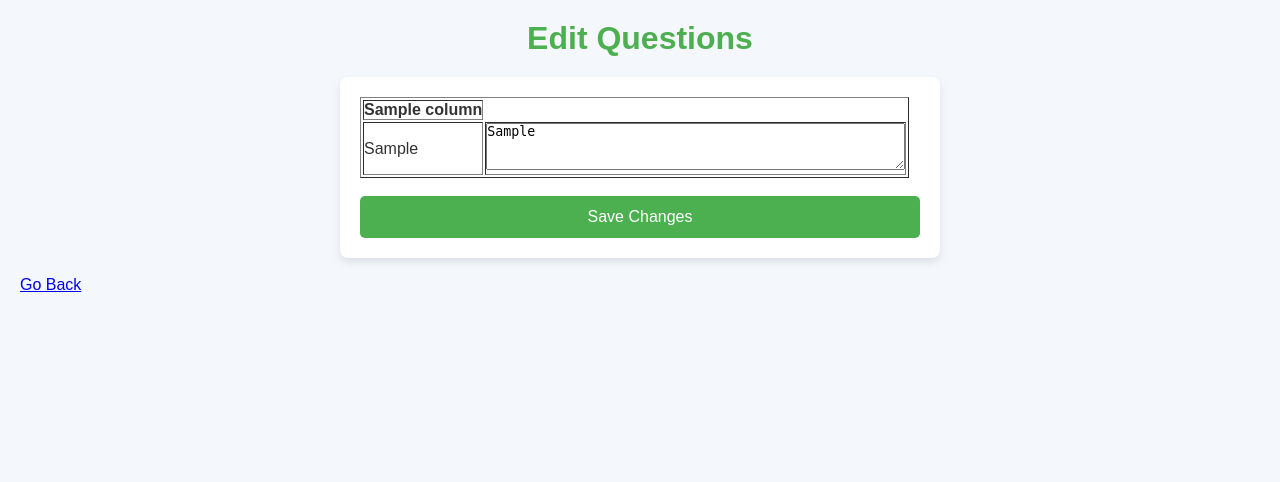
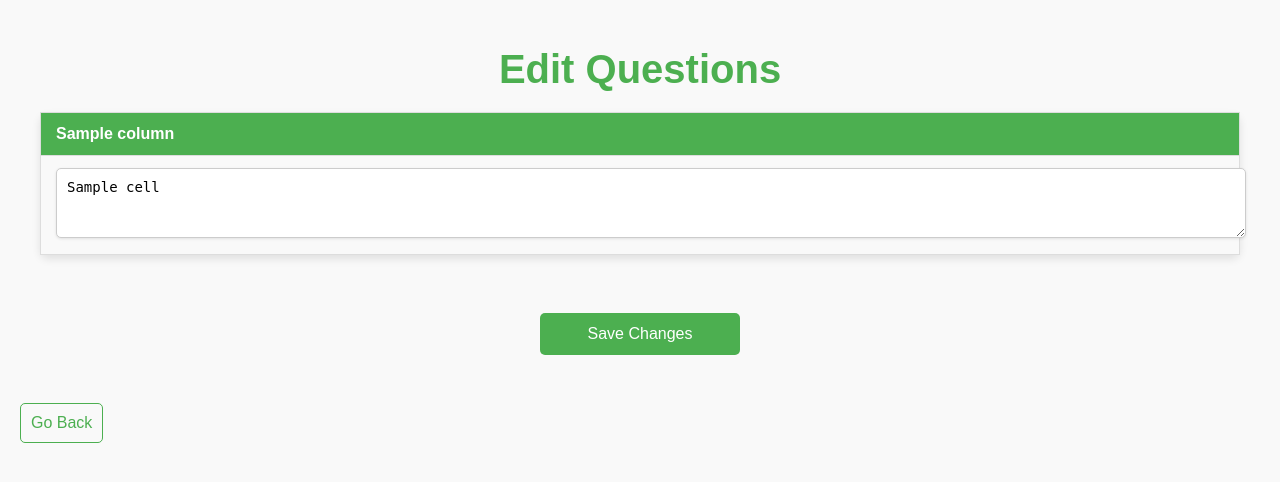
Before and after one commit to rahulpihub/Question-Generation-AI-, a Django app: template generator/templates/generator/edit_questions.html in a window 1280 px wide. Shown: the top 482 px of the page. Run offline with Django 5.2, Linux system fonts and the light colour scheme; the template is opened without the code that fills it: most values are stand-ins (such as "Sample title", 1, 10 or a date in 2020); lists and menus that the app fills with data are empty.

Commit message:
Edit Option Is Fully Working !

```diff
--- /dev/null
+++ b/generator/static/generator/edit_question.css
@@ -0,0 +1,127 @@
+/* Basic page styles */
+body {
+    font-family: Arial, sans-serif;
+    margin: 0;
+    padding: 20px;
+    background-color: #f9f9f9; /* Light grey background for a soft look */
+    color: #333; /* Dark text for readability */
+}
+
+/* Header Styling */
+h1 {
+    text-align: center;
+    color: #4CAF50; /* Green header color */
+    font-size: 2.5em;
+    margin-bottom: 20px;
+}
+
+/* Styling for the table */
+table {
+    width: 100%;
+    max-width: 1200px;
+    border-collapse: collapse;
+    margin: 20px auto; /* Centering the table */
+    background-color: #fff;
+    box-shadow: 0 4px 8px rgba(0, 0, 0, 0.1); /* Soft shadow for the table */
+    border-radius: 8px; /* Rounded corners for the table */
+}
+
+th, td {
+    padding: 12px 15px;
+    text-align: left;
+    border: 1px solid #ddd;
+    font-size: 1em;
+}
+
+th {
+    background-color: #4CAF50; /* Green background for the header */
+    color: white; /* White text */
+    font-weight: bold;
+}
+
+td {
+    background-color: #f9f9f9; /* Light gray for table data */
+}
+
+tr:nth-child(even) {
+    background-color: #e9f7ec; /* Light green background for even rows */
+}
+
+tr:hover {
+    background-color: #d8f5e4; /* Slightly darker green on hover */
+}
+
+/* Textarea Styling */
+textarea {
+    width: 100%;
+    padding: 10px;
+    border-radius: 5px;
+    border: 1px solid #ccc;
+    font-size: 14px;
+    resize: vertical;
+    background-color: #fff; /* White background for textareas */
+    box-shadow: 0 1px 3px rgba(0, 0, 0, 0.1); /* Subtle shadow for textareas */
+}
+
+/* Button Styling */
+button {
+    display: block;
+    width: 200px;
+    padding: 12px;
+    background-color: #4CAF50; /* Green background */
+    color: white;
+    border: none;
+    border-radius: 5px;
+    cursor: pointer;
+    font-size: 16px;
+    margin: 20px auto;
+    transition: background-color 0.3s ease;
+}
+
+button:hover {
+    background-color: #45a049; /* Darker green when hovered */
+}
+
+button:active {
+    background-color: #3e8e41; /* Even darker green when clicked */
+}
+
+/* Link Styling */
+a {
+    display: inline-block;
+    text-align: center;
+    text-decoration: none;
+    color: #4CAF50;
+    font-size: 16px;
+    margin-top: 10px;
+    padding: 10px;
+    border: 1px solid #4CAF50;
+    border-radius: 5px;
+    transition: background-color 0.3s ease, color 0.3s ease;
+}
+
+a:hover {
+    background-color: #4CAF50;
+    color: white; /* White text on hover */
+}
+
+/* Responsive Styling */
+@media (max-width: 768px) {
+    table {
+        width: 100%;
+        font-size: 14px;
+    }
+
+    textarea {
+        font-size: 12px;
+    }
+
+    button {
+        width: 100%;
+        font-size: 14px;
+    }
+
+    a {
+        width: 100%;
+    }
+}
--- a/generator/templates/generator/edit_questions.html
+++ b/generator/templates/generator/edit_questions.html
@@ -5,7 +5,7 @@
 <head>
     <meta charset="UTF-8">
     <meta name="viewport" content="width=device-width, initial-scale=1.0">
-    <link rel="stylesheet" href="{% static 'generator/styles.css' %}">
+    <link rel="stylesheet" href="{% static 'generator/edit_question.css' %}">
     <title>Edit Questions</title>
 </head>
 <body>
@@ -23,10 +23,11 @@
             <tbody>
                 {% for row in data %}
                     <tr>
-                        <td>{{ row.0 }}</td>
-                        <td>
-                            <textarea name="question" rows="3" cols="50">{{ row.1 }}</textarea>
-                        </td>
+                        {% for cell in row %}
+                            <td>
+                                <textarea name="cell_{{ forloop.parentloop.counter }}_{{ forloop.counter }}" rows="3" cols="50">{{ cell }}</textarea>
+                            </td>
+                        {% endfor %}
                     </tr>
                 {% endfor %}
             </tbody>
--- a/generator/templates/generator/index.html
+++ b/generator/templates/generator/index.html
@@ -5,7 +5,7 @@
 <head>
     <meta charset="UTF-8">
     <meta name="viewport" content="width=device-width, initial-scale=1.0">
-    <link rel="stylesheet" href="{% static 'generator/styles.css' %}">
+    <link rel="stylesheet" href="{% static 'generator/index.css' %}">
     <title>Question Generator AI</title>
     <script>
         function showDownloadPopup() {
--- a/generator/templates/generator/view_questions.html
+++ b/generator/templates/generator/view_questions.html
@@ -5,7 +5,7 @@
 <head>
     <meta charset="UTF-8">
     <meta name="viewport" content="width=device-width, initial-scale=1.0">
-    <link rel="stylesheet" href="{% static 'generator/styles.css' %}">
+    <link rel="stylesheet" href="{% static 'generator/view_questions.css' %}">
     <title>View Generated Questions</title>
 </head>
 <body>
--- a/output/generated_questions_Fill Ups.csv
+++ b/output/generated_questions_Fill Ups.csv
@@ -1,2 +1,6 @@
 Topic,Subtopic,Level,Question Type,Question,Answer
-databricks,Rahul,Beginner,Fill Ups,Databricks is a popular platform for data engineers to build and deploy ______.,data pipelines
+databricks,data engineers,Intermediate,Fill Ups,"Databricks utilizes __________ as its distributed computing framework, enabling data engineers to process massive datasets efficiently.",Apache Spark
+databricks,data engineers,Intermediate,Fill Ups,Data engineers use __________ to orchestrate and manage complex data pipelines within the Databricks environment.,Databricks Workflows
+databricks,data engineers,Intermediate,Fill Ups,"For interactive data exploration and visualization, Databricks provides __________, allowing data engineers to analyze data using familiar tools like Python, R, and SQL.",Databricks Notebooks
+databricks,data engineers,Intermediate,Fill Ups,"Databricks' __________ facilitates the creation and management of clusters, providing data engineers with control over the resources allocated for their data processing tasks.",Cluster Manager
+databricks,data engineers,Intermediate,Fill Ups,"To ensure data quality and consistency, data engineers often leverage Databricks' support for __________, which allows them to define schemas and enforce data validation rules.",Delta Lake
```
Also changed, not shown: generator/static/generator/view_questions.css (+59 -12 lines), generator/views.py (+11 -6 lines), output/generated_questions_Multiple Choice.csv (+5 -5 lines), output/generated_questions_True_False.csv (+38 -10 lines), generator/static/generator/index.css (renamed from generator/static/generator/styles.css).
